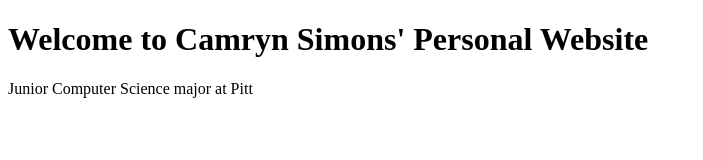
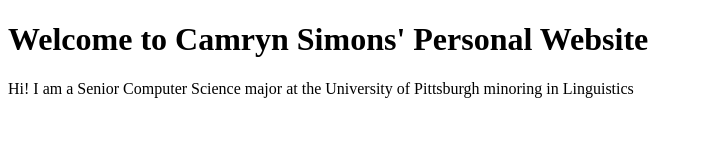
Before and after one commit to camrynsimons/camrynsimons.github.io, a plain HTML site: page index.html in a window 1280 px wide. Shown: the whole page, without its empty margins (0-703 px from the left). Drawn offline with Linux system fonts and the light colour scheme.

Commit message:
Added more info

```diff
--- a/index.html
+++ b/index.html
@@ -2,6 +2,6 @@
 <html>
 <body>
 <h1>Welcome to Camryn Simons' Personal Website</h1>
-<p>Junior Computer Science major at Pitt</p>
+<p>Hi! I am a Senior Computer Science major at the University of Pittsburgh minoring in Linguistics</p>
 </body>
 </html>
```
